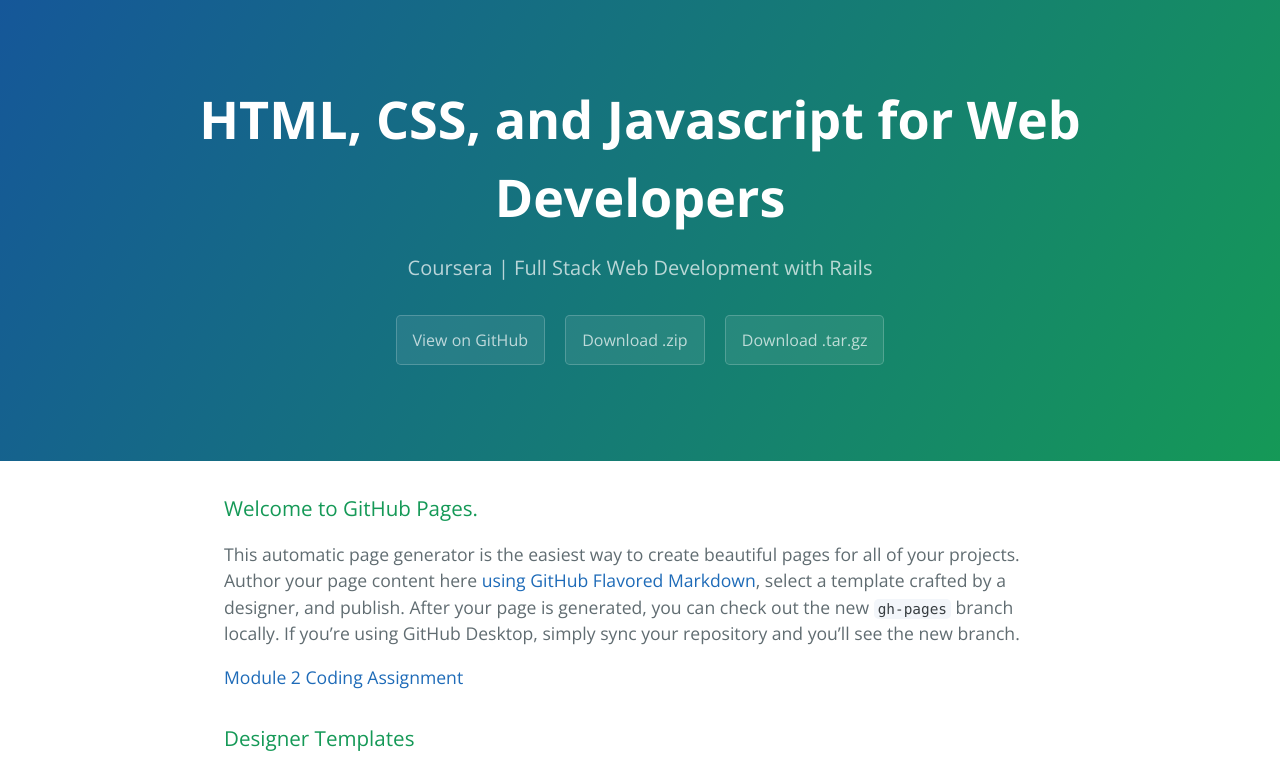
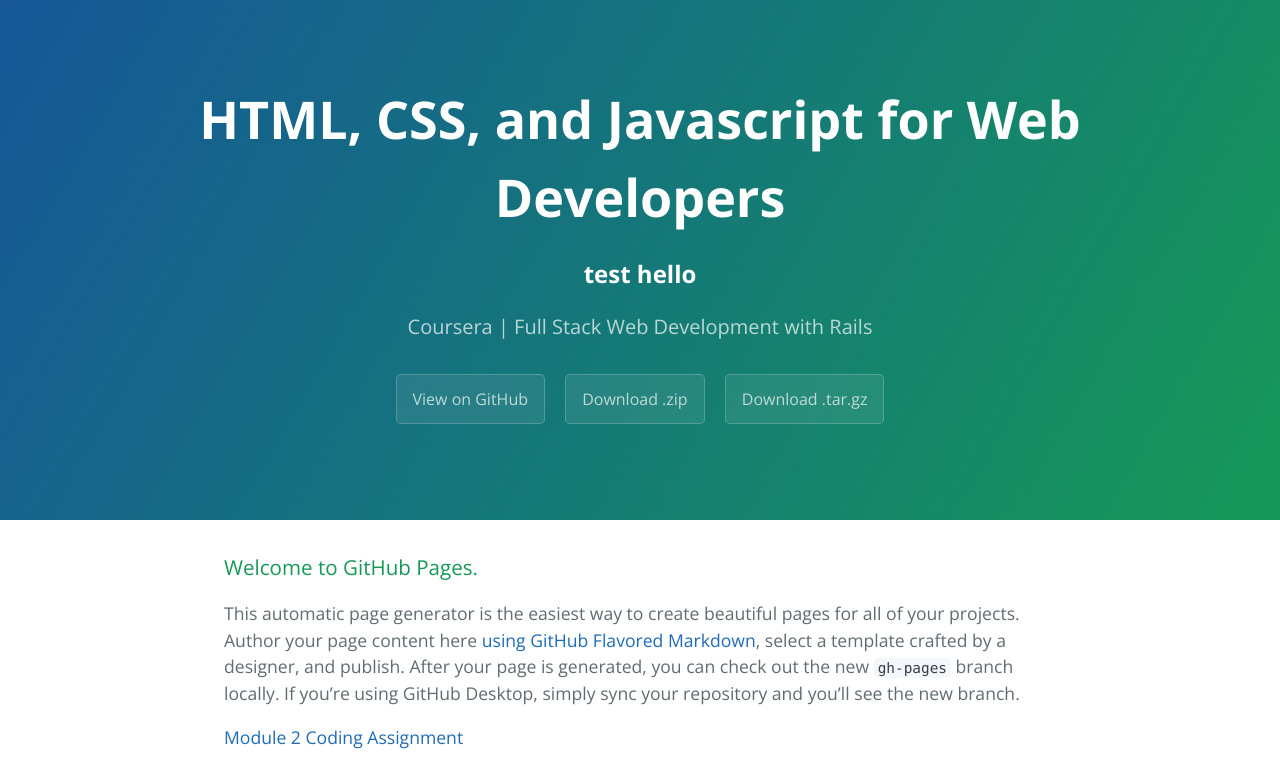
Before and after one commit to FreddAlb/test, a plain HTML site: page index.html in a window 1280 px wide. Shown: the top 768 px of the page. Drawn offline with nearby package versions, Linux system fonts and the light colour scheme.

Commit message:
testing index changes

```diff
--- a/index.html
+++ b/index.html
@@ -12,6 +12,7 @@
   <body>
     <section class="page-header">
       <h1 class="project-name">HTML, CSS, and Javascript for Web Developers</h1>
+      <h2> test hello </h2>
       <h2 class="project-tagline">Coursera | Full Stack Web Development with Rails</h2>
       <a href="https://github.com/jhu-ep-coursera/fullstack-course4" class="btn">View on GitHub</a>
       <a href="https://github.com/jhu-ep-coursera/fullstack-course4/zipball/master" class="btn">Download .zip</a>
```
